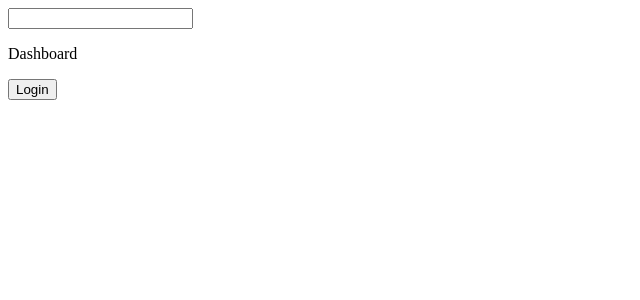
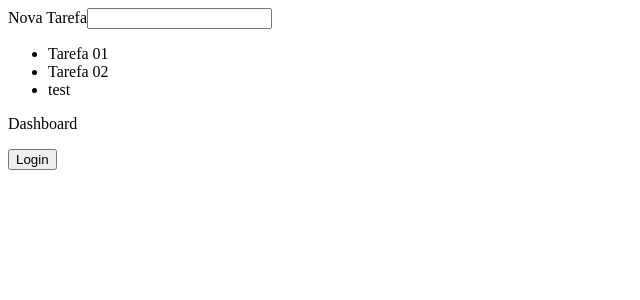
Before and after one commit to josevictordev/typescript-with-react, a React (Create React App) app: page /pagina-inicial in a window 1280 px wide. Shown: the top 300 px of the page, without its empty margins (0-640 px from the left). Built offline with nearby package versions, Linux system fonts and the light colour scheme; data requests are answered from the project's data file.

Commit message:
feat: Adicionar funcionalidade json-server endpoints api

```diff
--- /dev/null
+++ b/mock/db.json
@@ -0,0 +1,19 @@
+{
+  "tarefas": [
+    {
+      "id": "1",
+      "title": "Tarefa 01",
+      "isCompleted": true
+    },
+    {
+      "id": "2",
+      "title": "Tarefa 02",
+      "isCompleted": false
+    },
+    {
+      "id": "49ff",
+      "title": "test",
+      "isCompleted": false
+    }
+  ]
+}
--- a/src/app/pages/dashboard/DashBoard.tsx
+++ b/src/app/pages/dashboard/DashBoard.tsx
@@ -1,37 +1,48 @@
-import React from 'react'
-import {useNavigate} from 'react-router-dom'
+import React from 'react';
+import { useNavigate } from 'react-router-dom';
+import {
+  Tarefa,
+  TarefasServices,
+} from '../../shared/services/api/tarefas/TarefasServices';
+import { ApiException } from '../../shared/services/api/ApiException';
 
-export const Dashboard  = () => {
-  const navigate = useNavigate()
+export const Dashboard = () => {
+  const navigate = useNavigate();
 
-  const [list, setList] = React.useState<string[]>([])
+  const [list, setList] = React.useState<Tarefa[]>([]);
 
-  const addToList: React.KeyboardEventHandler<HTMLInputElement> = React.useCallback((e) => {
-    if (e.key === "Enter") {
-      if (e.currentTarget.value.length < 0) return
-      if (e.currentTarget.value.trim().length < 0) return
+  const addToList: React.KeyboardEventHandler<HTMLInputElement> =
+    React.useCallback((e) => {}, []);
 
-      const value = e.currentTarget.value
-
-      setList((oldList) => {
-       return [...oldList, value]
-      })
-      e.currentTarget.value = ""
-    }
-  },[])
+  React.useEffect(() => {
+    TarefasServices.getAll().then((result) => {
+      if (result instanceof ApiException) {
+        alert(result.message);
+      } else {
+        setList(result);
+      }
+    });
+  }, []);
 
   function handleClick() {
-    navigate('/entrar')
+    navigate('/entrar');
   }
 
-  return(
-   <div>
-      <input type="text" onKeyDown={addToList}/>
+  return (
+    <div>
+      <form>
+        <label>Nova Tarefa</label>
+        <input type="text" />
+      </form>
       <ul>
-        {list.map(value => <li>{value}</li>)}
+        {list.map((item) => (
+          <li key={item.id}>{item.title}</li>
+        ))}
       </ul>
-     <p>Dashboard</p>
-     <button type='button' onClick={handleClick}>Login</button>
-   </div>
-  )
-}
+      <p>Dashboard</p>
+      <button type="button" onClick={handleClick}>
+        Login
+      </button>
+    </div>
+  );
+};
--- a/src/app/pages/login/Login.tsx
+++ b/src/app/pages/login/Login.tsx
@@ -1,6 +1,5 @@
 import React from "react"
 import {v4 as uuid} from "uuid"
-import { InputLogin } from "./components/InputLogin"
 import { ButtonLogin } from "./components/ButtonLogin"
 import { useUserLoagged } from "../../shared/hooks"
 
--- /dev/null
+++ b/src/app/shared/services/api/ApiConfig.ts
@@ -0,0 +1,7 @@
+import axios from 'axios';
+
+export const Api = () => {
+  return axios.create({
+    baseURL: 'http://localhost:3333',
+  });
+};
--- /dev/null
+++ b/src/app/shared/services/api/ApiException.ts
@@ -0,0 +1,7 @@
+export class ApiException extends Error {
+  public readonly message: string = '';
+  constructor(message: string) {
+    super();
+    this.message = message;
+  }
+}
--- /dev/null
+++ b/src/app/shared/services/api/tarefas/TarefasServices.ts
@@ -0,0 +1,66 @@
+import { Api } from '../ApiConfig';
+import { ApiException } from '../ApiException';
+
+export interface Tarefa {
+  id: string;
+  title: string;
+  isCompleted: boolean;
+}
+
+const getAll = async (): Promise<Tarefa[] | ApiException> => {
+  try {
+    const { data } = await Api().get('/tarefas');
+    return data;
+  } catch (error: any) {
+    return new ApiException(error.message || 'Erro consultar tarefas');
+  }
+};
+
+const getById = async (id: string): Promise<Tarefa | ApiException> => {
+  try {
+    const { data } = await Api().get(`/tarefas/${id}`);
+    return data;
+  } catch (error: any) {
+    return new ApiException(error.message || 'Erro ao buscar tarefa');
+  }
+};
+
+const create = async (
+  dataCreate: Omit<Tarefa, 'id'>,
+): Promise<Tarefa | ApiException> => {
+  try {
+    const { data } = await Api().post('/tarefas', dataCreate);
+    return data;
+  } catch (error: any) {
+    return new ApiException(error.message || 'Erro ao criar tarefa');
+  }
+};
+
+const update = async (
+  id: string,
+  dataToUpdate: Tarefa,
+): Promise<Tarefa | ApiException> => {
+  try {
+    const { data } = await Api().put(`/tarefas/${id}`, dataToUpdate);
+    return data;
+  } catch (error: any) {
+    return new ApiException(error.message || 'Erro ao atualizar a tarefa');
+  }
+};
+
+const deleteById = async (id: string): Promise<undefined | ApiException> => {
+  try {
+    await Api().delete(`/tarefas/${id}`);
+    return undefined;
+  } catch (error: any) {
+    return new ApiException(error.message || 'Erro ao excluir a tarefa');
+  }
+};
+
+export const TarefasServices = {
+  getAll,
+  getById,
+  create,
+  update,
+  deleteById,
+};
```
Also changed, not shown: package.json (+6 -1 lines), 1 other file (tests, documents, lock files or other folders).
